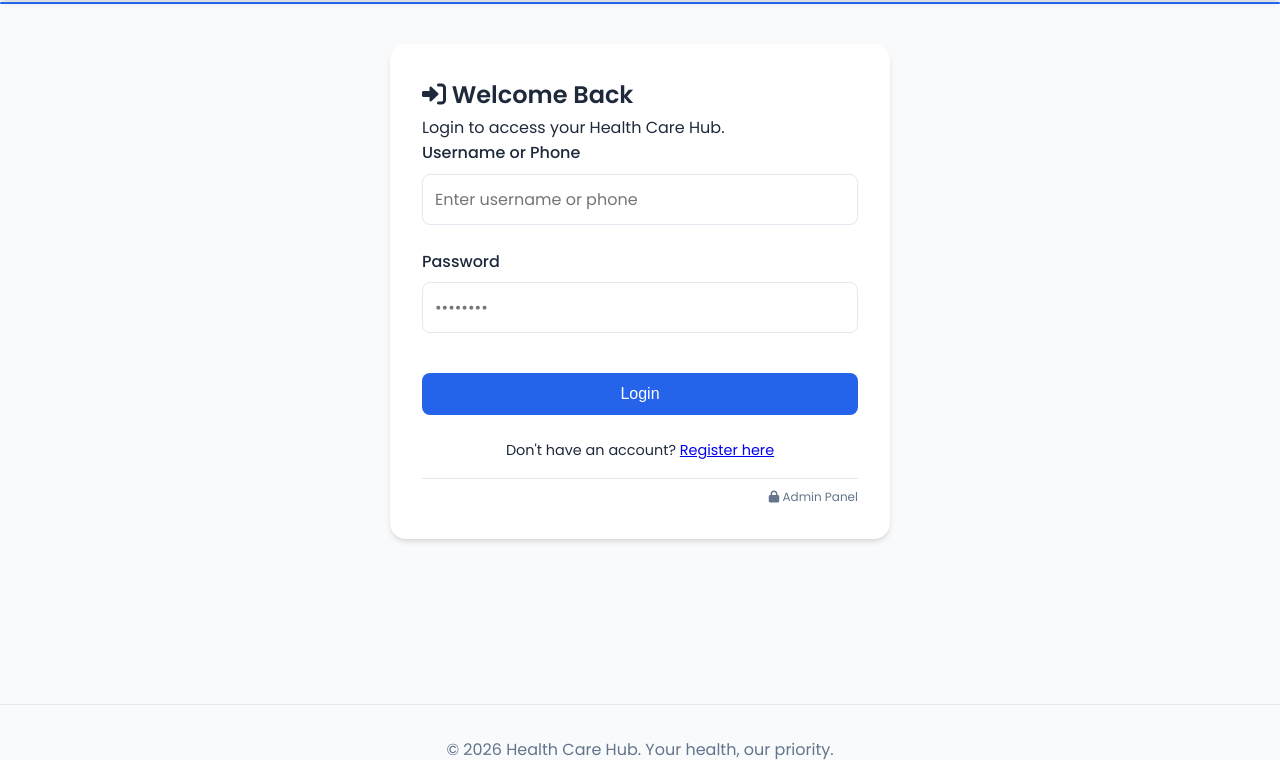
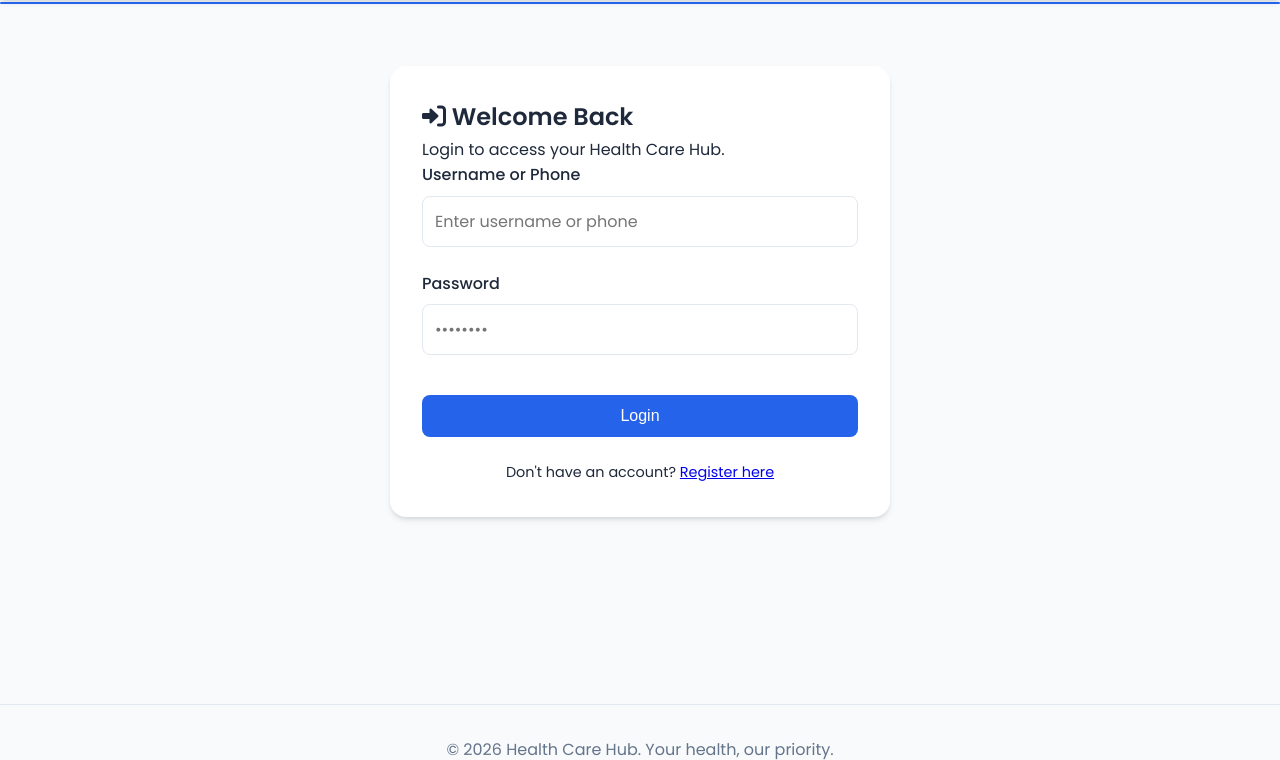
Before and after one commit to aswiiz/hhub_new, a Flask app: page /login in a window 1280 px wide. Shown: the part 71-831 px from the top of the page. Run offline with Flask 3, Linux system fonts and the light colour scheme.

Commit message:
Fix: Remove admin panel button in UI

```diff
--- a/templates/login.html
+++ b/templates/login.html
@@ -27,10 +27,6 @@
         </form>
 
         <p class="auth-footer">Don't have an account? <a href="/register">Register here</a></p>
-
-        <div class="admin-access">
-            <a href="/admin/login" class="admin-link"><i class="fas fa-lock"></i> Admin Panel</a>
-        </div>
     </div>
 </div>
 {% endblock %}
```
